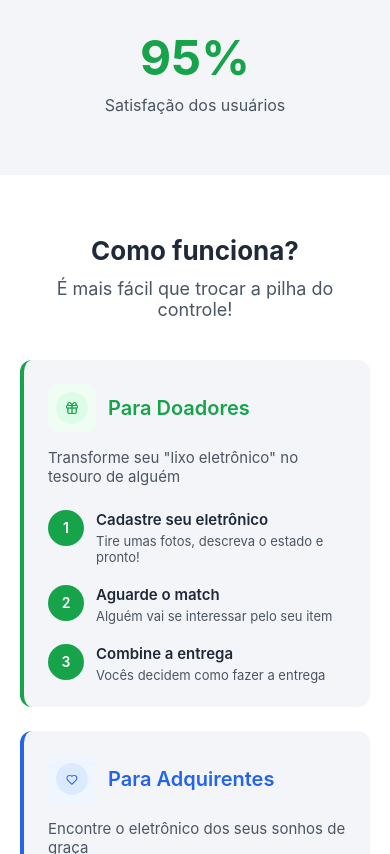
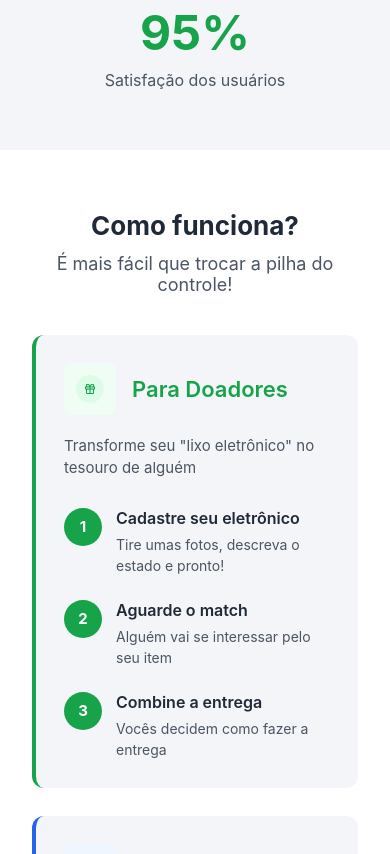
Before and after one commit to BeatrizS97/ReciclaTech, a plain HTML site: page index.html in a window 390 px wide. Shown: the part 1146-2000 px from the top of the page. Drawn offline with Linux system fonts and the light colour scheme.

Commit message:
refactor: melhora responsividade da seção 'Como Funciona' em tablets
- Aumenta padding lateral de 20px para 32px para mais respiro visual
- Limita max-width do container em 680px para evitar esticamento
- Reduz tamanho dos ícones de 32px para 28px para melhor proporção
- Ajusta espaçamentos entre steps e elementos para hierarquia clara
- Balanceia tamanhos de títulos e textos para legibilidade otimizada
- Refina step numbers para 38px com fonte mais pesada
- Melhora experiência visual em dispositivos tablet (até 900px)

```diff
--- a/scss/style.scss
+++ b/scss/style.scss
@@ -931,6 +931,10 @@ body {
    RESPONSIVIDADE - TELAS MÉDIAS (até 900px)
 */
 @media (max-width: 900px) {
+    .container {
+        padding: 0 32px;
+        max-width: 680px;
+    }
     .how-works {
         padding: 60px 0;
 
@@ -945,53 +949,61 @@ body {
 
         .how-grid {
             grid-template-columns: 1fr;
-            gap: 24px;
+            gap: 28px;
         }
 
         .how-card {
-            padding: 24px;
+            padding: 28px;
+            max-width: 100%;
 
             .how-header {
+                gap: 16px;
+                margin-bottom: 20px;
+
                 .icon-box {
-                    width: 48px;
-                    height: 48px;
+                    width: 52px;
+                    height: 52px;
 
                     img {
-                        width: 32px;
-                        height: 32px;
+                        width: 28px;
+                        height: 28px;
                     }
                 }
 
                 h3 {
-                    font-size: 20px;
+                    font-size: 22px;
                 }
             }
 
             .description {
                 font-size: 15px;
-                margin-bottom: 24px;
+                margin-bottom: 28px;
+                line-height: 1.5;
             }
 
             .steps {
-                gap: 20px;
+                gap: 24px;
             }
 
             .step-item {
-                gap: 12px;
+                gap: 14px;
 
                 .step-number {
-                    width: 36px;
-                    height: 36px;
-                    font-size: 14px;
+                    width: 38px;
+                    height: 38px;
+                    font-size: 15px;
+                    font-weight: 700;
                 }
 
                 .step-content {
                     h4 {
-                        font-size: 15px;
+                        font-size: 16px;
+                        margin-bottom: 6px;
                     }
 
                     p {
-                        font-size: 13px;
+                        font-size: 14px;
+                        line-height: 1.5;
                     }
                 }
             }
```
Also changed, not shown: css/style.css, 1 other file.
